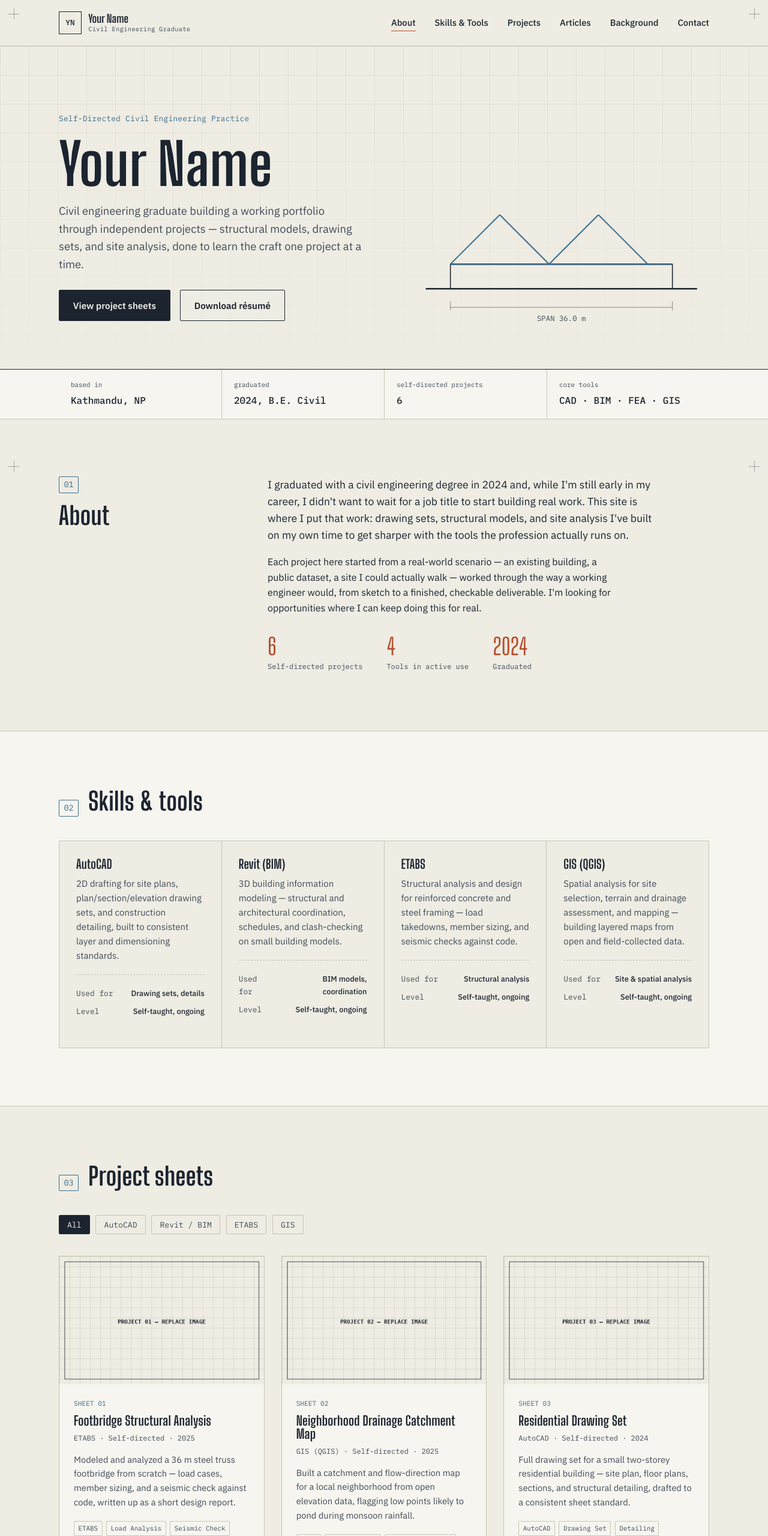
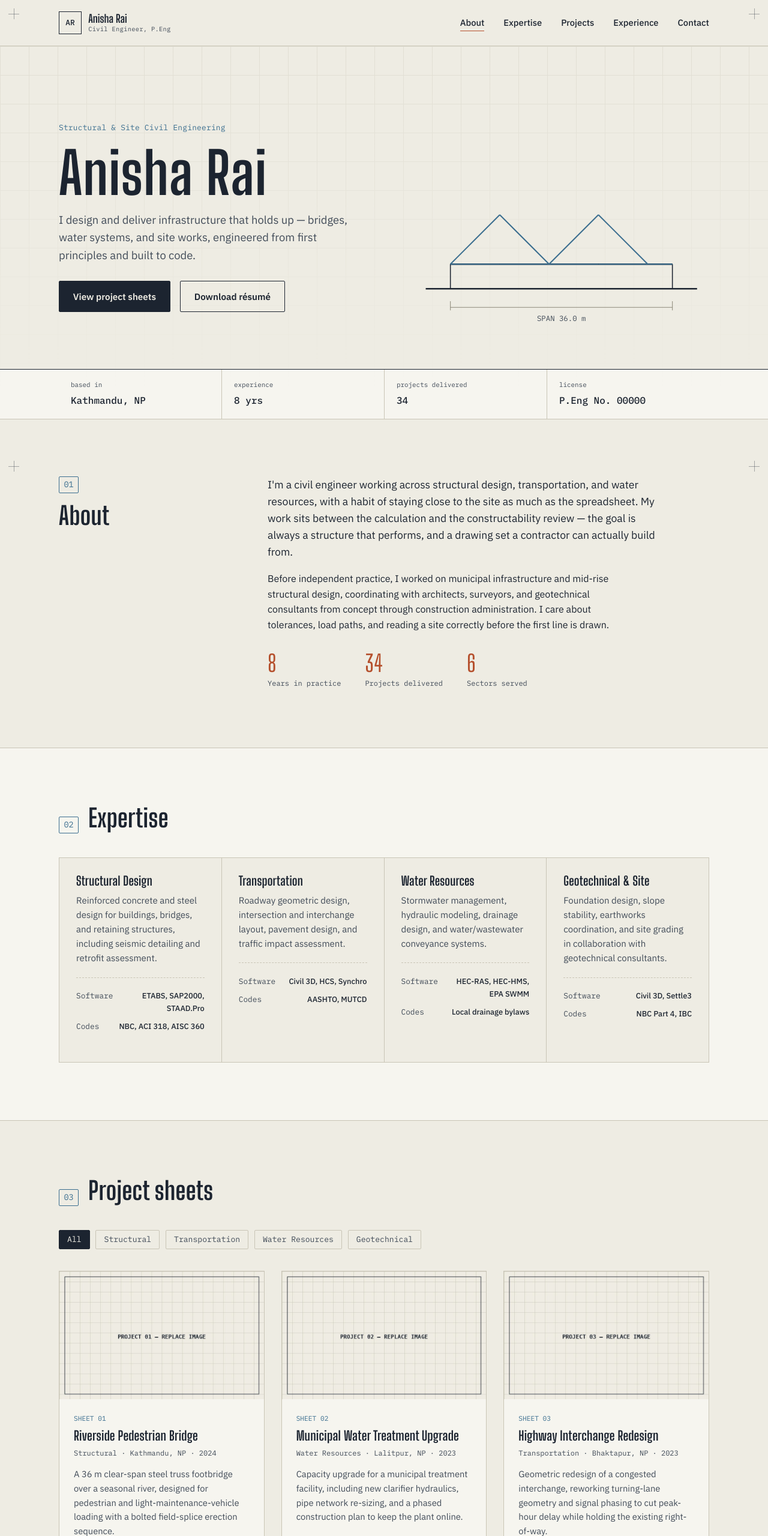
Before and after one commit to gh-rp/rajeshpariyar, a plain HTML site: page index.html in a window 1280 px wide. Shown: the top 2560 px of the page at 60% size. Drawn offline with Linux system fonts and the light colour scheme.

Commit message:
Add files via upload

```diff
--- a/index.html
+++ b/index.html
@@ -3,8 +3,8 @@
 <head>
 <meta charset="UTF-8">
 <meta name="viewport" content="width=device-width, initial-scale=1.0">
-<title>Your Name — Civil Engineering Portfolio</title>
-<meta name="description" content="Self-directed civil engineering project portfolio — AutoCAD drawings, Revit/BIM models, ETABS structural analysis, and GIS mapping work.">
+<title>Anisha Rai — Civil Engineer</title>
+<meta name="description" content="Portfolio of Anisha Rai, Civil Engineer — structural, transportation, water resources and geotechnical project work.">
 
 <link rel="preconnect" href="https://fonts.googleapis.com">
 <link rel="preconnect" href="https://fonts.gstatic.com" crossorigin>
@@ -27,17 +27,16 @@
 <header class="site-header" id="siteHeader">
   <div class="wrap header-inner">
     <a href="#top" class="brand">
-      <span class="brand-mark" aria-hidden="true">YN</span>
-      <span class="brand-text">Your Name<span class="brand-sub">Civil Engineering Graduate</span></span>
+      <span class="brand-mark" aria-hidden="true">AR</span>
+      <span class="brand-text">Anisha Rai<span class="brand-sub">Civil Engineer, P.Eng</span></span>
     </a>
 
     <nav class="site-nav" id="siteNav" aria-label="Primary">
       <ul>
         <li><a href="#about" data-nav>About</a></li>
-        <li><a href="#skills" data-nav>Skills &amp; Tools</a></li>
+        <li><a href="#expertise" data-nav>Expertise</a></li>
         <li><a href="#projects" data-nav>Projects</a></li>
-        <li><a href="#articles" data-nav>Articles</a></li>
-        <li><a href="#background" data-nav>Background</a></li>
+        <li><a href="#experience" data-nav>Experience</a></li>
         <li><a href="#contact" data-nav>Contact</a></li>
       </ul>
     </nav>
@@ -56,12 +55,12 @@
     <div class="hero-grid" aria-hidden="true"></div>
     <div class="wrap hero-inner">
       <div class="hero-copy">
-        <p class="hero-eyebrow">Self-Directed Civil Engineering Practice</p>
-        <h1 class="hero-title">Your Name</h1>
-        <p class="hero-lede">Civil engineering graduate building a working portfolio through independent projects — structural models, drawing sets, and site analysis, done to learn the craft one project at a time.</p>
+        <p class="hero-eyebrow">Structural &amp; Site Civil Engineering</p>
+        <h1 class="hero-title">Anisha Rai</h1>
+        <p class="hero-lede">I design and deliver infrastructure that holds up — bridges, water systems, and site works, engineered from first principles and built to code.</p>
         <div class="hero-actions">
           <a href="#projects" class="btn btn--primary">View project sheets</a>
-          <a href="assets/Your-Name-Resume.pdf" class="btn btn--ghost">Download résumé</a>
+          <a href="assets/Anisha-Rai-Resume.pdf" class="btn btn--ghost">Download résumé</a>
         </div>
       </div>
 
@@ -93,9 +92,9 @@
     <div class="title-block">
       <div class="wrap title-block-inner">
         <div class="tb-cell"><span class="tb-label">Based in</span><span class="tb-value">Kathmandu, NP</span></div>
-        <div class="tb-cell"><span class="tb-label">Graduated</span><span class="tb-value">2024, B.E. Civil</span></div>
-        <div class="tb-cell"><span class="tb-label">Self-directed projects</span><span class="tb-value">6</span></div>
-        <div class="tb-cell"><span class="tb-label">Core tools</span><span class="tb-value">CAD · BIM · FEA · GIS</span></div>
+        <div class="tb-cell"><span class="tb-label">Experience</span><span class="tb-value">8 yrs</span></div>
+        <div class="tb-cell"><span class="tb-label">Projects delivered</span><span class="tb-value">34</span></div>
+        <div class="tb-cell"><span class="tb-label">License</span><span class="tb-value">P.Eng No. 00000</span></div>
       </div>
     </div>
   </section>
@@ -108,60 +107,60 @@
         <h2>About</h2>
       </div>
       <div class="section-body">
-        <p class="lead-text">I graduated with a civil engineering degree in 2024 and, while I'm still early in my career, I didn't want to wait for a job title to start building real work. This site is where I put that work: drawing sets, structural models, and site analysis I've built on my own time to get sharper with the tools the profession actually runs on.</p>
-        <p>Each project here started from a real-world scenario — an existing building, a public dataset, a site I could actually walk — worked through the way a working engineer would, from sketch to a finished, checkable deliverable. I'm looking for opportunities where I can keep doing this for real.</p>
+        <p class="lead-text">I'm a civil engineer working across structural design, transportation, and water resources, with a habit of staying close to the site as much as the spreadsheet. My work sits between the calculation and the constructability review — the goal is always a structure that performs, and a drawing set a contractor can actually build from.</p>
+        <p>Before independent practice, I worked on municipal infrastructure and mid-rise structural design, coordinating with architects, surveyors, and geotechnical consultants from concept through construction administration. I care about tolerances, load paths, and reading a site correctly before the first line is drawn.</p>
 
         <ul class="fact-row">
-          <li><span class="fact-num">6</span><span class="fact-label">Self-directed projects</span></li>
-          <li><span class="fact-num">4</span><span class="fact-label">Tools in active use</span></li>
-          <li><span class="fact-num">2024</span><span class="fact-label">Graduated</span></li>
+          <li><span class="fact-num">8</span><span class="fact-label">Years in practice</span></li>
+          <li><span class="fact-num">34</span><span class="fact-label">Projects delivered</span></li>
+          <li><span class="fact-num">6</span><span class="fact-label">Sectors served</span></li>
         </ul>
       </div>
     </div>
   </section>
 
-  <!-- SKILLS & TOOLS -->
-  <section class="section section--alt" id="skills">
+  <!-- EXPERTISE -->
+  <section class="section section--alt" id="expertise">
     <div class="wrap">
       <div class="section-head">
         <span class="sheet-no">02</span>
-        <h2>Skills &amp; tools</h2>
+        <h2>Expertise</h2>
       </div>
 
       <div class="expertise-grid">
         <article class="spec-card">
-          <h3>AutoCAD</h3>
-          <p>2D drafting for site plans, plan/section/elevation drawing sets, and construction detailing, built to consistent layer and dimensioning standards.</p>
+          <h3>Structural Design</h3>
+          <p>Reinforced concrete and steel design for buildings, bridges, and retaining structures, including seismic detailing and retrofit assessment.</p>
           <dl class="spec-list">
-            <div><dt>Used for</dt><dd>Drawing sets, details</dd></div>
-            <div><dt>Level</dt><dd>Self-taught, ongoing</dd></div>
+            <div><dt>Software</dt><dd>ETABS, SAP2000, STAAD.Pro</dd></div>
+            <div><dt>Codes</dt><dd>NBC, ACI 318, AISC 360</dd></div>
           </dl>
         </article>
 
         <article class="spec-card">
-          <h3>Revit (BIM)</h3>
-          <p>3D building information modeling — structural and architectural coordination, schedules, and clash-checking on small building models.</p>
+          <h3>Transportation</h3>
+          <p>Roadway geometric design, intersection and interchange layout, pavement design, and traffic impact assessment.</p>
           <dl class="spec-list">
-            <div><dt>Used for</dt><dd>BIM models, coordination</dd></div>
-            <div><dt>Level</dt><dd>Self-taught, ongoing</dd></div>
+            <div><dt>Software</dt><dd>Civil 3D, HCS, Synchro</dd></div>
+            <div><dt>Codes</dt><dd>AASHTO, MUTCD</dd></div>
           </dl>
         </article>
 
         <article class="spec-card">
-          <h3>ETABS</h3>
-          <p>Structural analysis and design for reinforced concrete and steel framing — load takedowns, member sizing, and seismic checks against code.</p>
+          <h3>Water Resources</h3>
+          <p>Stormwater management, hydraulic modeling, drainage design, and water/wastewater conveyance systems.</p>
           <dl class="spec-list">
-            <div><dt>Used for</dt><dd>Structural analysis</dd></div>
-            <div><dt>Level</dt><dd>Self-taught, ongoing</dd></div>
+            <div><dt>Software</dt><dd>HEC-RAS, HEC-HMS, EPA SWMM</dd></div>
+            <div><dt>Codes</dt><dd>Local drainage bylaws</dd></div>
           </dl>
         </article>
 
         <article class="spec-card">
-          <h3>GIS (QGIS)</h3>
-          <p>Spatial analysis for site selection, terrain and drainage assessment, and mapping — building layered maps from open and field-collected data.</p>
+          <h3>Geotechnical &amp; Site</h3>
+          <p>Foundation design, slope stability, earthworks coordination, and site grading in collaboration with geotechnical consultants.</p>
           <dl class="spec-list">
-            <div><dt>Used for</dt><dd>Site &amp; spatial analysis</dd></div>
-            <div><dt>Level</dt><dd>Self-taught, ongoing</dd></div>
+            <div><dt>Software</dt><dd>Civil 3D, Settle3</dd></div>
+            <div><dt>Codes</dt><dd>NBC Part 4, IBC</dd></div>
           </dl>
         </article>
       </div>
@@ -176,107 +175,107 @@
         <h2>Project sheets</h2>
       </div>
 
-      <div class="filter-row" role="group" aria-label="Filter projects by tool">
+      <div class="filter-row" role="group" aria-label="Filter projects by category">
         <button class="filter-btn is-active" data-filter="all">All</button>
-        <button class="filter-btn" data-filter="autocad">AutoCAD</button>
-        <button class="filter-btn" data-filter="revit">Revit / BIM</button>
-        <button class="filter-btn" data-filter="etabs">ETABS</button>
-        <button class="filter-btn" data-filter="gis">GIS</button>
+        <button class="filter-btn" data-filter="structural">Structural</button>
+        <button class="filter-btn" data-filter="transportation">Transportation</button>
+        <button class="filter-btn" data-filter="water">Water Resources</button>
+        <button class="filter-btn" data-filter="geotechnical">Geotechnical</button>
       </div>
 
       <div class="project-grid" id="projectGrid">
 
-        <article class="project-card" data-category="etabs">
+        <article class="project-card" data-category="structural">
           <div class="project-media">
-            <img src="assets/projects/project-01.jpg" alt="ETABS structural model of a footbridge" loading="lazy">
+            <img src="assets/projects/project-01.jpg" alt="Riverside pedestrian bridge structural elevation" loading="lazy">
           </div>
           <div class="project-body">
             <span class="project-sheet">SHEET 01</span>
-            <h3>Footbridge Structural Analysis</h3>
-            <p class="project-meta">ETABS &middot; Self-directed &middot; 2025</p>
-            <p>Modeled and analyzed a 36 m steel truss footbridge from scratch — load cases, member sizing, and a seismic check against code, written up as a short design report.</p>
+            <h3>Riverside Pedestrian Bridge</h3>
+            <p class="project-meta">Structural &middot; Kathmandu, NP &middot; 2024</p>
+            <p>A 36 m clear-span steel truss footbridge over a seasonal river, designed for pedestrian and light-maintenance-vehicle loading with a bolted field-splice erection sequence.</p>
             <ul class="project-tags">
-              <li>ETABS</li><li>Load Analysis</li><li>Seismic Check</li>
+              <li>Steel Truss</li><li>Seismic Design</li><li>SAP2000</li>
             </ul>
             <a href="#" class="project-link">View project detail &rarr;</a>
           </div>
         </article>
 
-        <article class="project-card" data-category="gis">
+        <article class="project-card" data-category="water">
           <div class="project-media">
-            <img src="assets/projects/project-02.jpg" alt="GIS drainage catchment map" loading="lazy">
+            <img src="assets/projects/project-02.jpg" alt="Municipal water treatment plant upgrade site plan" loading="lazy">
           </div>
           <div class="project-body">
             <span class="project-sheet">SHEET 02</span>
-            <h3>Neighborhood Drainage Catchment Map</h3>
-            <p class="project-meta">GIS (QGIS) &middot; Self-directed &middot; 2025</p>
-            <p>Built a catchment and flow-direction map for a local neighborhood from open elevation data, flagging low points likely to pond during monsoon rainfall.</p>
+            <h3>Municipal Water Treatment Upgrade</h3>
+            <p class="project-meta">Water Resources &middot; Lalitpur, NP &middot; 2023</p>
+            <p>Capacity upgrade for a municipal treatment facility, including new clarifier hydraulics, pipe network re-sizing, and a phased construction plan to keep the plant online.</p>
             <ul class="project-tags">
-              <li>QGIS</li><li>DEM Analysis</li><li>Drainage Mapping</li>
+              <li>Hydraulic Modeling</li><li>EPA SWMM</li><li>Phased Construction</li>
             </ul>
             <a href="#" class="project-link">View project detail &rarr;</a>
           </div>
         </article>
 
-        <article class="project-card" data-category="autocad">
+        <article class="project-card" data-category="transportation">
           <div class="project-media">
-            <img src="assets/projects/project-03.jpg" alt="AutoCAD drawing set for a small residential building" loading="lazy">
+            <img src="assets/projects/project-03.jpg" alt="Highway interchange geometric redesign layout" loading="lazy">
           </div>
           <div class="project-body">
             <span class="project-sheet">SHEET 03</span>
-            <h3>Residential Drawing Set</h3>
-            <p class="project-meta">AutoCAD &middot; Self-directed &middot; 2024</p>
-            <p>Full drawing set for a small two-storey residential building — site plan, floor plans, sections, and structural detailing, drafted to a consistent sheet standard.</p>
+            <h3>Highway Interchange Redesign</h3>
+            <p class="project-meta">Transportation &middot; Bhaktapur, NP &middot; 2023</p>
+            <p>Geometric redesign of a congested interchange, reworking turning-lane geometry and signal phasing to cut peak-hour delay while holding the existing right-of-way.</p>
             <ul class="project-tags">
-              <li>AutoCAD</li><li>Drawing Set</li><li>Detailing</li>
+              <li>Civil 3D</li><li>Synchro</li><li>Signal Timing</li>
             </ul>
             <a href="#" class="project-link">View project detail &rarr;</a>
           </div>
         </article>
 
-        <article class="project-card" data-category="revit">
+        <article class="project-card" data-category="structural">
           <div class="project-media">
-            <img src="assets/projects/project-04.jpg" alt="Revit BIM model of a mixed use building" loading="lazy">
+            <img src="assets/projects/project-04.jpg" alt="Mixed use building structural frame model" loading="lazy">
           </div>
           <div class="project-body">
             <span class="project-sheet">SHEET 04</span>
-            <h3>Small Mixed-Use BIM Model</h3>
-            <p class="project-meta">Revit &middot; Self-directed &middot; 2024</p>
-            <p>Coordinated architectural and structural models for a small mixed-use building in Revit, running clash detection between framing and MEP routing.</p>
+            <h3>Mixed-Use Structural Frame</h3>
+            <p class="project-meta">Structural &middot; Kathmandu, NP &middot; 2022</p>
+            <p>Reinforced concrete frame for a six-storey mixed-use building, with post-tensioned transfer slabs over ground-floor retail spans and full seismic detailing.</p>
             <ul class="project-tags">
-              <li>Revit</li><li>BIM Coordination</li><li>Clash Detection</li>
+              <li>ETABS</li><li>Post-Tensioning</li><li>ACI 318</li>
             </ul>
             <a href="#" class="project-link">View project detail &rarr;</a>
           </div>
         </article>
 
-        <article class="project-card" data-category="etabs">
+        <article class="project-card" data-category="structural">
           <div class="project-media">
-            <img src="assets/projects/project-05.jpg" alt="ETABS model of a reinforced concrete frame" loading="lazy">
+            <img src="assets/projects/project-05.jpg" alt="Heritage building seismic retrofit detail" loading="lazy">
           </div>
           <div class="project-body">
             <span class="project-sheet">SHEET 05</span>
-            <h3>RC Frame Design Exercise</h3>
-            <p class="project-meta">ETABS &middot; Self-directed &middot; 2024</p>
-            <p>Designed a six-storey reinforced concrete frame from an assumed architectural layout, sizing columns, beams, and slabs and checking drift under seismic load.</p>
+            <h3>Seismic Retrofit — Heritage Building</h3>
+            <p class="project-meta">Structural &middot; Bhaktapur, NP &middot; 2022</p>
+            <p>Seismic strengthening of a masonry heritage structure using concealed steel bracing and diaphragm ties, designed to preserve the original street-facing facade.</p>
             <ul class="project-tags">
-              <li>ETABS</li><li>RC Design</li><li>Drift Check</li>
+              <li>Retrofit</li><li>Masonry</li><li>Heritage Compliance</li>
             </ul>
             <a href="#" class="project-link">View project detail &rarr;</a>
           </div>
         </article>
 
-        <article class="project-card" data-category="gis autocad">
+        <article class="project-card" data-category="geotechnical water">
           <div class="project-media">
-            <img src="assets/projects/project-06.jpg" alt="Site suitability map layered with a survey drawing" loading="lazy">
+            <img src="assets/projects/project-06.jpg" alt="Stormwater drainage master plan map" loading="lazy">
           </div>
           <div class="project-body">
             <span class="project-sheet">SHEET 06</span>
-            <h3>Site Suitability Study</h3>
-            <p class="project-meta">GIS + AutoCAD &middot; Self-directed &middot; 2023</p>
-            <p>Combined slope, land-use, and access data in GIS to shortlist a buildable site, then drafted a preliminary site plan in AutoCAD for the top candidate.</p>
+            <h3>Stormwater Drainage Master Plan</h3>
+            <p class="project-meta">Water Resources &middot; Regional &middot; 2021</p>
+            <p>Catchment-wide drainage master plan covering culvert capacity assessment, detention sizing, and a prioritized upgrade schedule for a flood-prone district.</p>
             <ul class="project-tags">
-              <li>QGIS</li><li>AutoCAD</li><li>Site Selection</li>
+              <li>HEC-HMS</li><li>Catchment Modeling</li><li>Capital Planning</li>
             </ul>
             <a href="#" class="project-link">View project detail &rarr;</a>
           </div>
@@ -286,67 +285,41 @@
     </div>
   </section>
 
-  <!-- ARTICLES & NOTES -->
-  <section class="section section--alt" id="articles">
+  <!-- EXPERIENCE / TIMELINE -->
+  <section class="section section--alt" id="experience">
     <div class="wrap">
       <div class="section-head">
         <span class="sheet-no">04</span>
-        <h2>Articles &amp; notes</h2>
-      </div>
-
-      <div class="article-grid">
-        <article class="article-card">
-          <span class="article-date">March 2025</span>
-          <h3>Reading a Structural Drawing Set: A Beginner's Checklist</h3>
-          <p>A walkthrough of how I now read a structural drawing set end to end — what to check first, and the mistakes that cost me time early on.</p>
-          <a href="#" class="project-link">Read the write-up &rarr;</a>
-        </article>
-
-        <article class="article-card">
-          <span class="article-date">January 2025</span>
-          <h3>Notes on Modeling a Simple Frame in ETABS</h3>
-          <p>Step-by-step notes from building my first full frame model — load assignment, common input mistakes, and how I checked the results made sense.</p>
-          <a href="#" class="project-link">Read the write-up &rarr;</a>
-        </article>
-
-        <article class="article-card">
-          <span class="article-date">October 2024</span>
-          <h3>GIS Basics: Setting Up a Site Analysis in QGIS</h3>
-          <p>How I set up layers, sourced open elevation and land-use data, and put together a first site suitability map from scratch.</p>
-          <a href="#" class="project-link">Read the write-up &rarr;</a>
-        </article>
-      </div>
-    </div>
-  </section>
-
-  <!-- BACKGROUND -->
-  <section class="section" id="background">
-    <div class="wrap">
-      <div class="section-head">
-        <span class="sheet-no">05</span>
-        <h2>Background</h2>
+        <h2>Experience</h2>
       </div>
 
       <ol class="timeline">
         <li class="timeline-item">
-          <div class="timeline-date">2024 — Present</div>
+          <div class="timeline-date">2021 — Present</div>
           <div class="timeline-content">
-            <h3>Independent Project Practice</h3>
-            <p>Building a self-directed portfolio in structural analysis, BIM coordination, drafting, and GIS while seeking my first engineering role.</p>
+            <h3>Principal Engineer, Independent Practice</h3>
+            <p>Leading structural and site-civil design for private and municipal clients, from feasibility through construction administration.</p>
           </div>
         </li>
         <li class="timeline-item">
-          <div class="timeline-date">2024</div>
+          <div class="timeline-date">2018 — 2021</div>
           <div class="timeline-content">
-            <h3>B.E. Civil Engineering</h3>
-            <p>Graduated with coursework focused on structural analysis, geotechnical engineering, and surveying.</p>
+            <h3>Structural Engineer, Meridian Infrastructure Group</h3>
+            <p>Delivered structural design packages for mid-rise buildings and municipal bridge rehabilitation projects.</p>
           </div>
         </li>
         <li class="timeline-item">
-          <div class="timeline-date">2023</div>
+          <div class="timeline-date">2016 — 2018</div>
           <div class="timeline-content">
-            <h3>Undergraduate Thesis / Capstone Project</h3>
-            <p>Add a line here about your final-year project — what it was and what it involved.</p>
+            <h3>Graduate Engineer, Public Works Department</h3>
+            <p>Supported roadway and drainage design for municipal capital works, including site inspection and quantity take-offs.</p>
+          </div>
+        </li>
+        <li class="timeline-item">
+          <div class="timeline-date">2016</div>
+          <div class="timeline-content">
+            <h3>B.E. Civil Engineering</h3>
+            <p>Graduated with a focus on structural analysis and geotechnical engineering.</p>
           </div>
         </li>
       </ol>
@@ -354,14 +327,14 @@
   </section>
 
   <!-- CONTACT -->
-  <section class="section section--alt" id="contact">
+  <section class="section" id="contact">
     <div class="wrap contact-grid">
       <div class="section-head">
-        <span class="sheet-no">06</span>
+        <span class="sheet-no">05</span>
         <h2>Contact</h2>
-        <p class="contact-lede">Open to entry-level and junior engineering roles, and always glad to talk through a project.</p>
+        <p class="contact-lede">Have a project that needs a structural or site-civil engineer? I'd like to hear about it.</p>
         <dl class="contact-details">
-          <div><dt>Email</dt><dd><a href="mailto:you@example.com">you@example.com</a></dd></div>
+          <div><dt>Email</dt><dd><a href="mailto:hello@anisharai.eng">hello@anisharai.eng</a></dd></div>
           <div><dt>Phone</dt><dd><a href="tel:+9770000000000">+977 000 000 0000</a></dd></div>
           <div><dt>Location</dt><dd>Kathmandu, Nepal</dd></div>
         </dl>
@@ -379,7 +352,7 @@
           <span class="form-error" data-error-for="email"></span>
         </div>
         <div class="form-row">
-          <label for="message">Message</label>
+          <label for="message">Project details</label>
           <textarea id="message" name="message" rows="5" required></textarea>
           <span class="form-error" data-error-for="message"></span>
         </div>
@@ -393,7 +366,7 @@
 
 <footer class="site-footer">
   <div class="wrap footer-inner">
-    <p>&copy; <span id="year"></span> Your Name. Drawing set prepared for portfolio use.</p>
+    <p>&copy; <span id="year"></span> Anisha Rai. Drawing set prepared for portfolio use.</p>
     <ul class="footer-links">
       <li><a href="https://linkedin.com" target="_blank" rel="noopener">LinkedIn</a></li>
       <li><a href="https://github.com" target="_blank" rel="noopener">GitHub</a></li>
```
Also changed, not shown: 1 other file.
